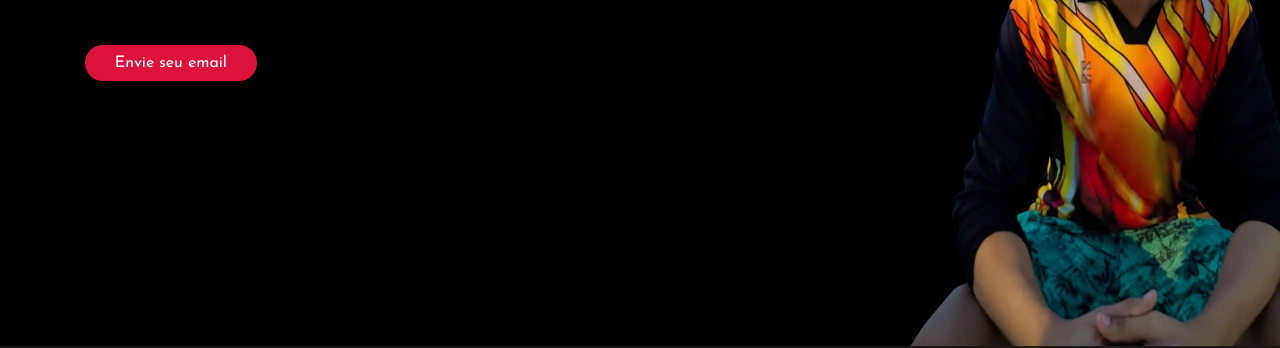
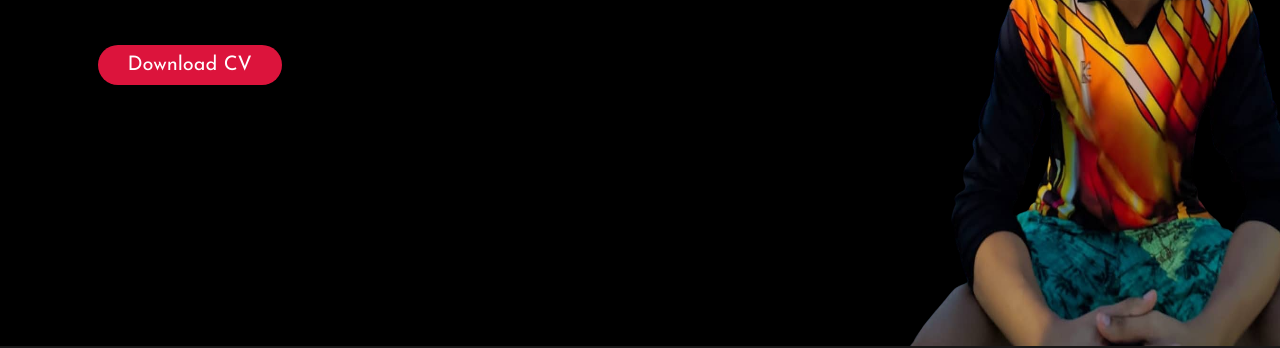
Before and after one commit to DenilsonRabelo/Meu-Portifolio, a website: page index.html in a window 1280 px wide. Shown: the part 454-802 px from the top of the page. Drawn offline with Linux system fonts and the light colour scheme.

Commit message:
adicionando cv para download

```diff
--- a/index.html
+++ b/index.html
@@ -31,7 +31,7 @@
             <h1>Deni<span class="texto-logo">lson</span></h1>
             <h3>Sou um Desenvolverdor Web.</h3>
             <div class="noticias">
-                <a type="button" href="#contact">Envie seu email</a>
+                <a type="button" href="./pdf/Denilson Rabelo Dos Santos - Currículo.pdf" download>Download CV</a>
             </div>
 
         </div>
--- a/style.css
+++ b/style.css
@@ -91,6 +91,10 @@ h4 {
     font-size: 25;
 }
 
+.noticias {
+
+}
+
 
 .noticias a {
     position: absolute;
@@ -102,7 +106,8 @@ h4 {
     background-color: crimson;
     color: white;
     top: 200px;
-    right: 190px;
+    right: 165px;
+    font-size: 20px;
     cursor: pointer;
     white-space: nowrap;
     text-decoration: none;
```
Also changed, not shown: 1 other file.
